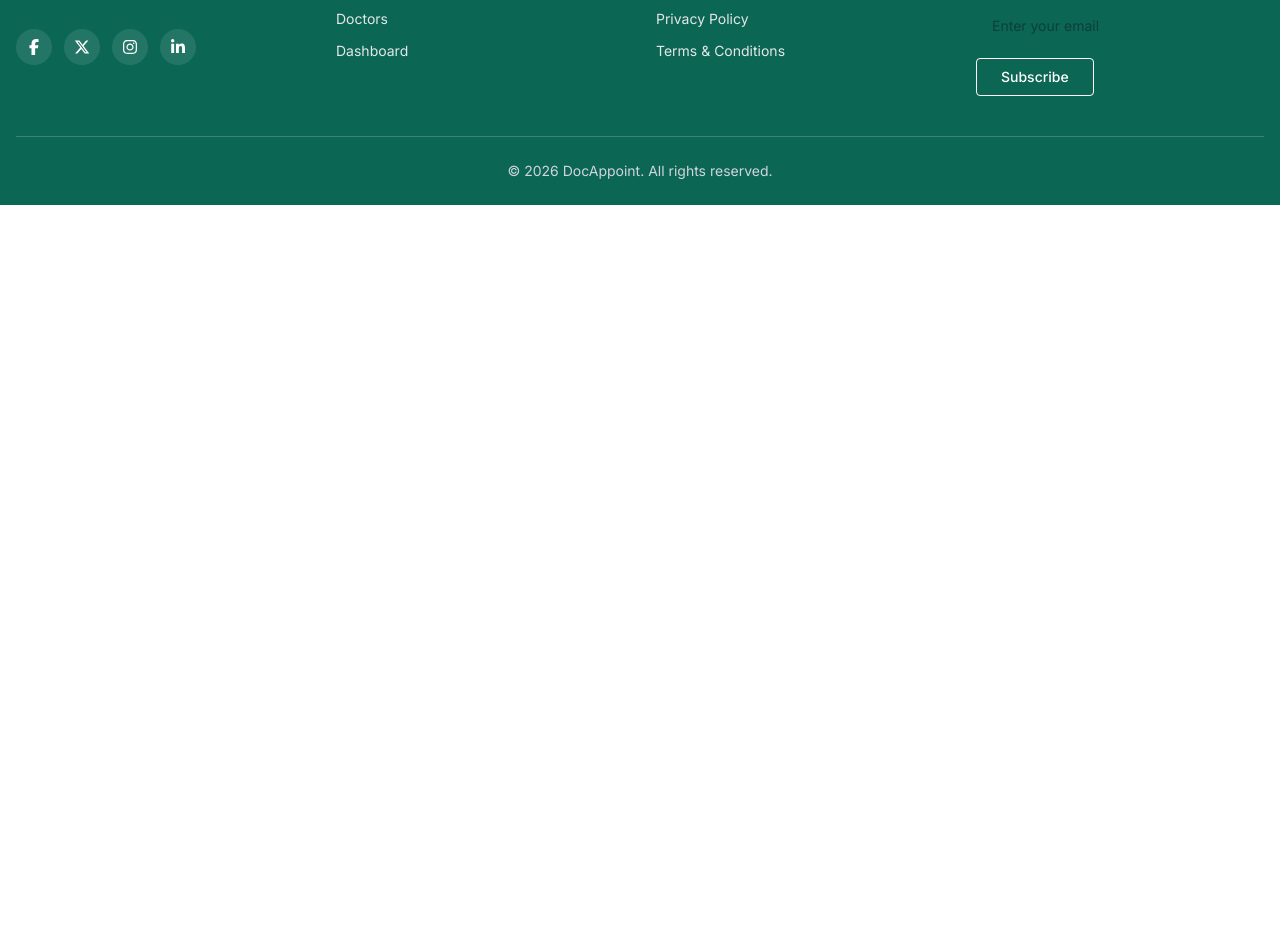
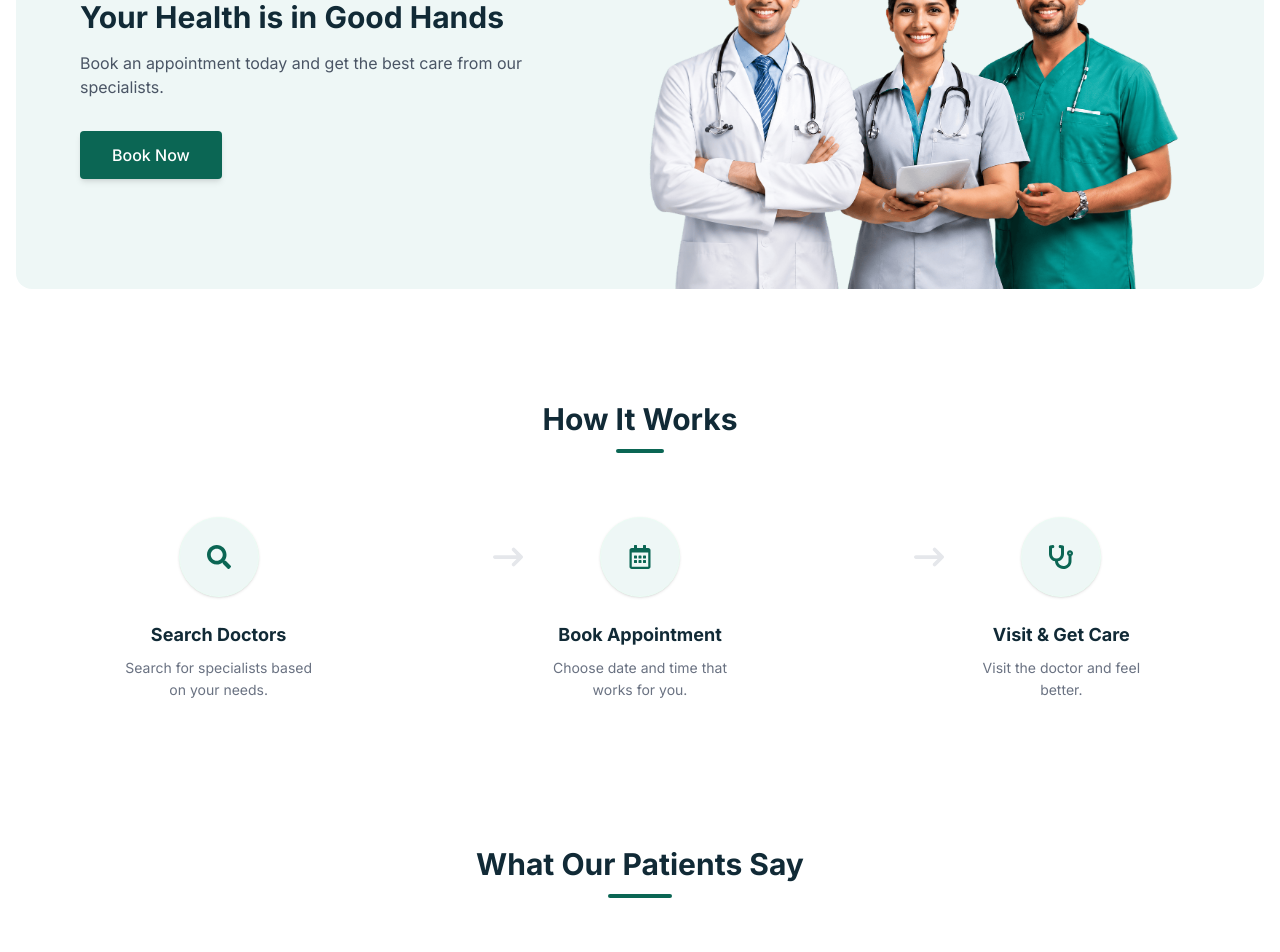
Before and after one commit to Arfan1317/Assignment-9, a Next.js app: page / in a window 1280 px wide. Shown: the part 1980-2932 px from the top of the page. Before the commit the page ends 2185 px from the top, so only its background shows below. Built offline with nearby package versions, Linux system fonts and the light colour scheme.

Commit message:
updated the page.js file

```diff
--- a/src/app/page.js
+++ b/src/app/page.js
@@ -1,18 +1,19 @@
 import HeroBanner from "@/components/home/HeroBanner";
 import TopRatedDoctors from "@/components/home/TopRatedDoctors";
 import WhyChooseUs from "@/components/home/WhyChooseUs";
+import CallToAction from "@/components/home/CallToAction";
+import HowItWorks from "@/components/home/HowItWorks";
+import Testimonials from "@/components/home/Testimonials";
 
 export default function Home() {
   return (
-    <div className="min-h-screen">
-
+    <div className="min-h-screen bg-white">
       <HeroBanner />
-
-
       <TopRatedDoctors />
-
-
       <WhyChooseUs />
+      <CallToAction />
+      <HowItWorks />
+      <Testimonials />
     </div>
   );
 }
```
